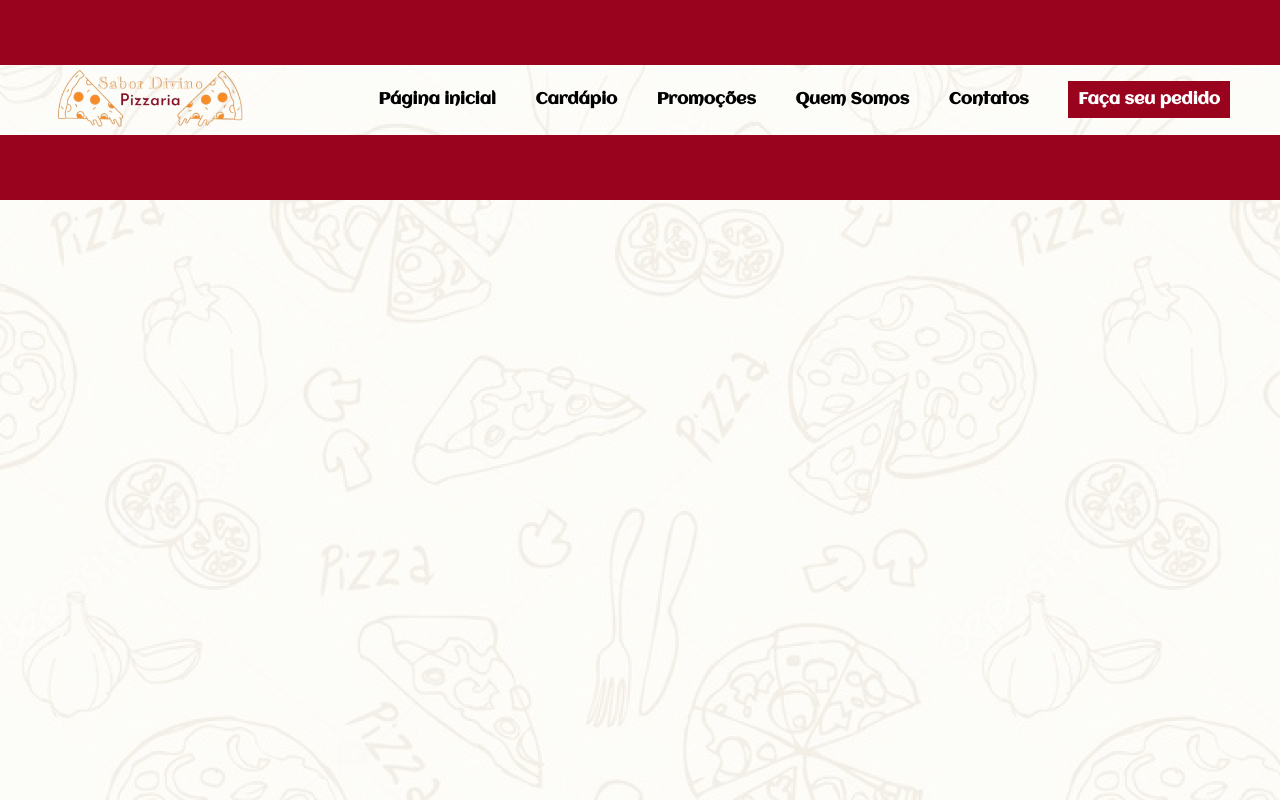
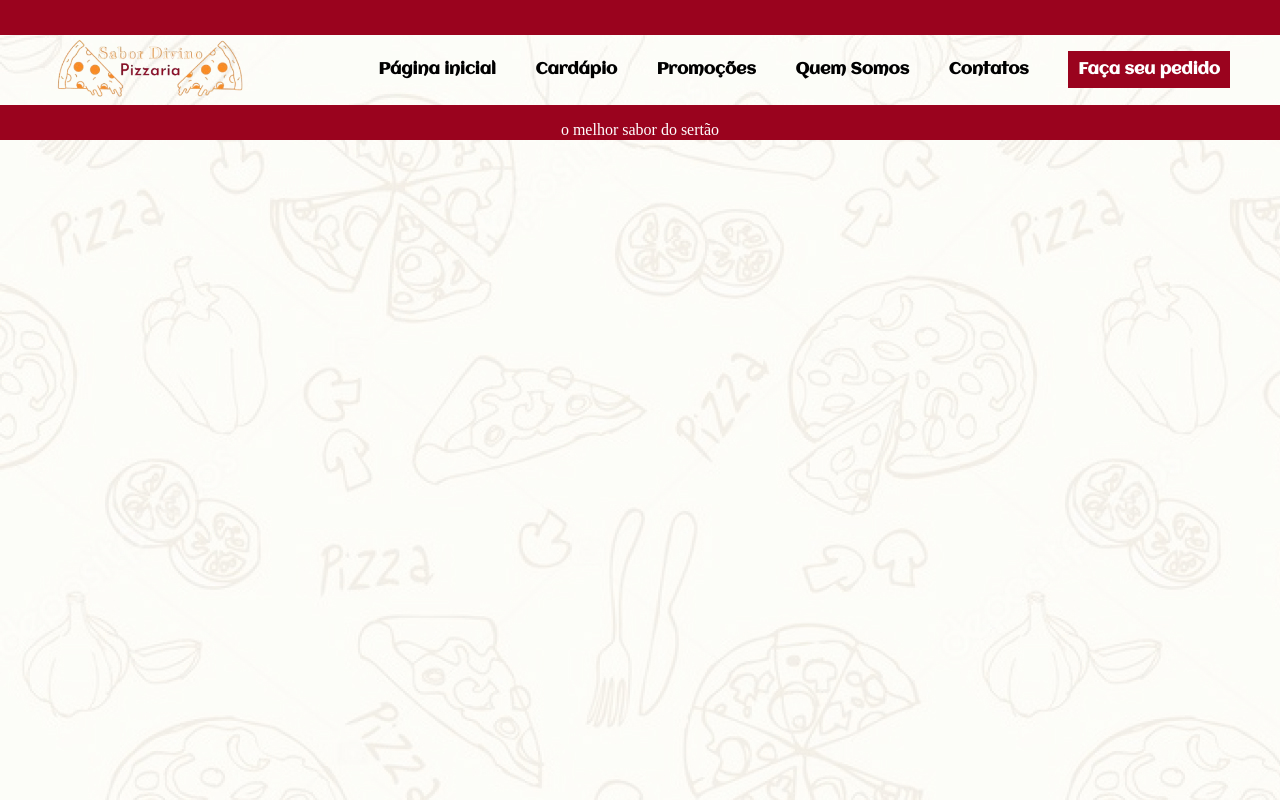
Before and after one commit to eduardoliveira1/sabor-divino, a plain HTML site: page pagina inicial/index.html in a window 1280 px wide. Drawn offline with Linux system fonts and the light colour scheme.

Commit message:
sabor-divino

```diff
--- a/pagina inicial/css/index.css
+++ b/pagina inicial/css/index.css
@@ -30,19 +30,19 @@ header{
     display: flex;
     align-items: center;
     justify-content: space-between;
-    height: 200px;
+    height: 120px;
     max-height: 500px;
+    width: 100%;
 }
 
 nav{
-
+    width: 100%;
     display: flex;
     align-items: center;
     justify-content: space-between;
     background-image: url("../../img/depositphotos_49203401-stock-illustration-pizza-background\ 1.jpg");
-    width: 100%;
     height: 70px;
-
+    margin-top: 20px;
 }
 
 nav img{
@@ -82,6 +82,11 @@ nav a:active{
     padding: 8px;
 }
 
-.div-links{
-    margin-left: 0;
+.text-header{
+    font-family: '';
+    display: flex;
+    justify-content: center;
+    align-items: center;
+    background-color: #9A031E;
+    height: 20px;
 }
--- a/pagina inicial/index.html
+++ b/pagina inicial/index.html
@@ -22,7 +22,9 @@
                 <a href="" id="nav-button">Faça seu pedido</a>
             </div>
         </nav>
+
     </header>
+    <div class="text-header">o melhor sabor do sertão</div>
 
 
 </body>
```
